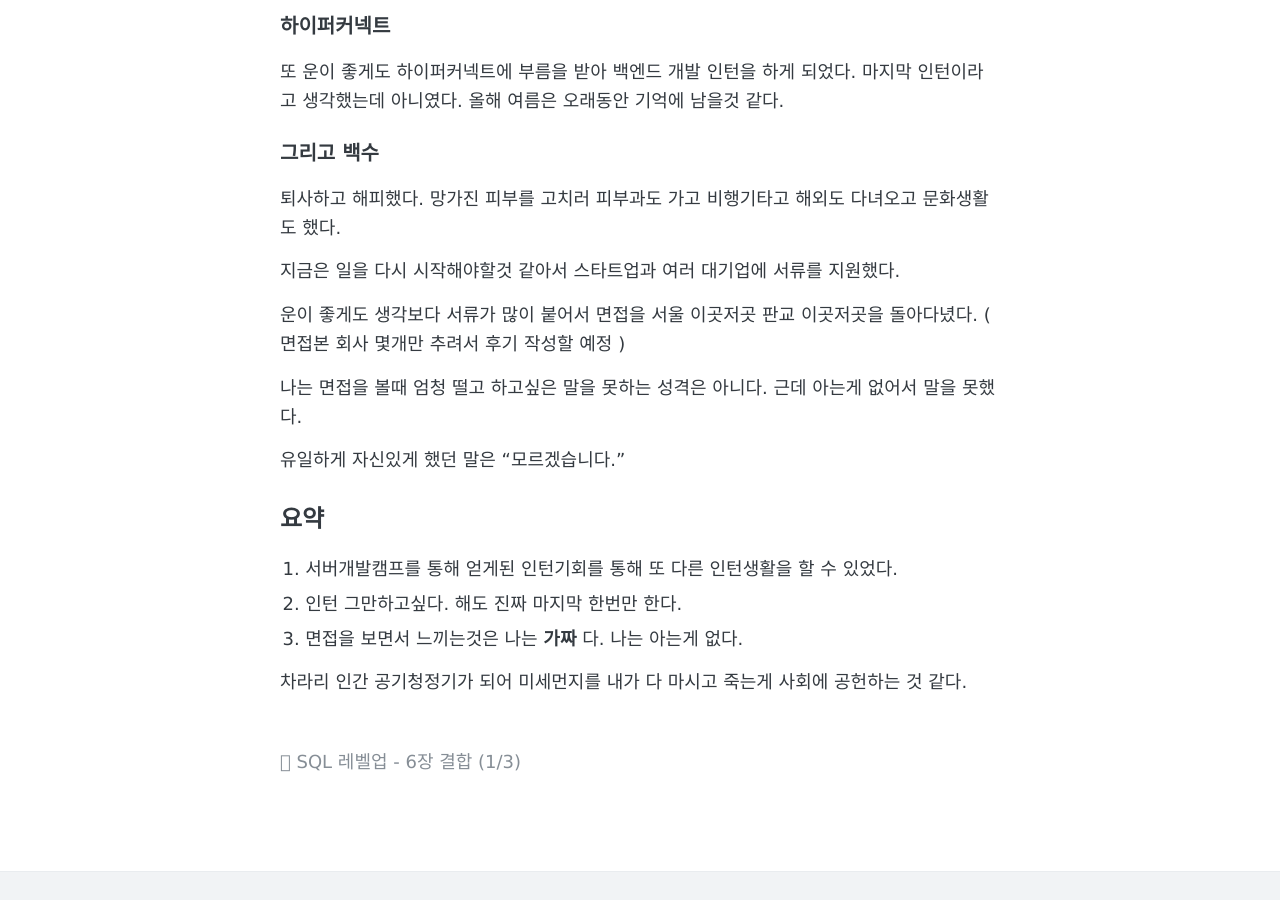
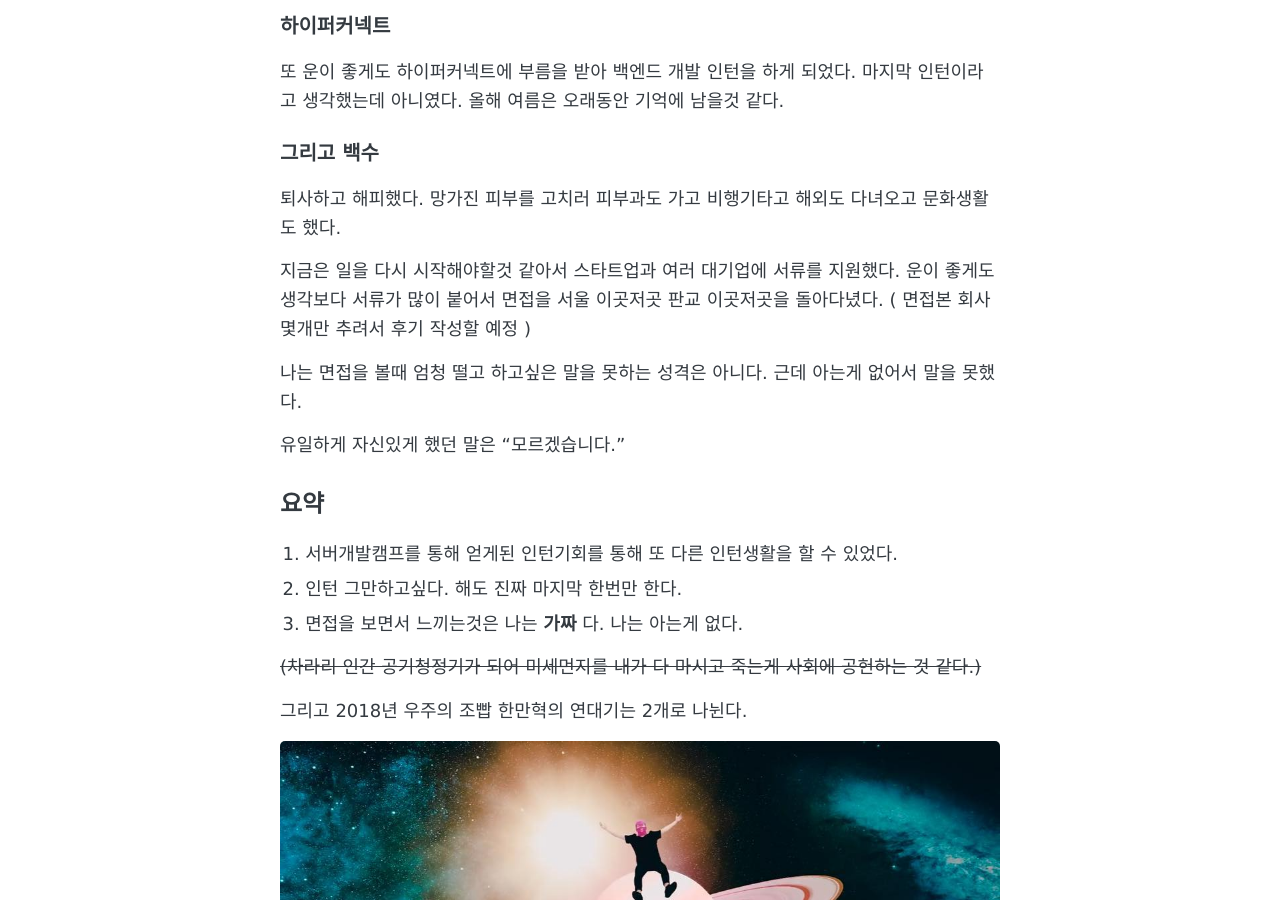
Before and after one commit to ManHyuk/ManHyuk.github.io, a Jekyll site: the page built from _posts/2018-12-29-result-of-2018.md, in a window 1280 px wide and 900 px high, scrolled down 1481 px. Built offline with Jekyll 4.4.1, drawn with Linux system fonts in a browser that asks for light colours; comment, search, counter and statistics services are not loaded; some of the changed text lies outside the part shown.

Commit message:
add image

```diff
--- a/_posts/2018-12-29-result-of-2018.md
+++ b/_posts/2018-12-29-result-of-2018.md
@@ -36,7 +36,7 @@
 
 
 
-2018년의 내 연대기는 크게 4개로 나뉜다.
+2018년 개발자로서 나의 연대기는 크게 4개로 나뉜다.
 
 
 
@@ -68,19 +68,11 @@
 
 퇴사하고 해피했다. 망가진 피부를 고치러 피부과도 가고 비행기타고 해외도 다녀오고 문화생활도 했다.
 
-
-
-지금은 일을 다시 시작해야할것 같아서 스타트업과 여러 대기업에 서류를 지원했다.
-
-운이 좋게도 생각보다 서류가 많이 붙어서 면접을 서울 이곳저곳 판교 이곳저곳을 돌아다녔다. ( 면접본 회사 몇개만 추려서 후기 작성할 예정 )
+지금은 일을 다시 시작해야할것 같아서 스타트업과 여러 대기업에 서류를 지원했다. 운이 좋게도 생각보다 서류가 많이 붙어서 면접을 서울 이곳저곳 판교 이곳저곳을 돌아다녔다. ( 면접본 회사 몇개만 추려서 후기 작성할 예정 )
 
 나는 면접을 볼때 엄청 떨고 하고싶은 말을 못하는 성격은 아니다. 근데 아는게 없어서 말을 못했다.
 
 유일하게 자신있게 했던 말은 "모르겠습니다."
-
-
-
-
 
 
 
@@ -92,4 +84,12 @@
 
 
 
-차라리 인간 공기청정기가 되어 미세먼지를 내가 다 마시고 죽는게 사회에 공헌하는 것 같다.
+~~(차라리 인간 공기청정기가 되어 미세먼지를 내가 다 마시고 죽는게 사회에 공헌하는 것 같다.)~~
+
+
+
+
+
+그리고 2018년 우주의 조빱 한만혁의 연대기는 2개로 나뉜다.
+
+![jb](/images/result2018/jobbabofuniverse.jpg)
```
Also changed, not shown: images/result2018/jobbabofuniverse.jpg (added).
